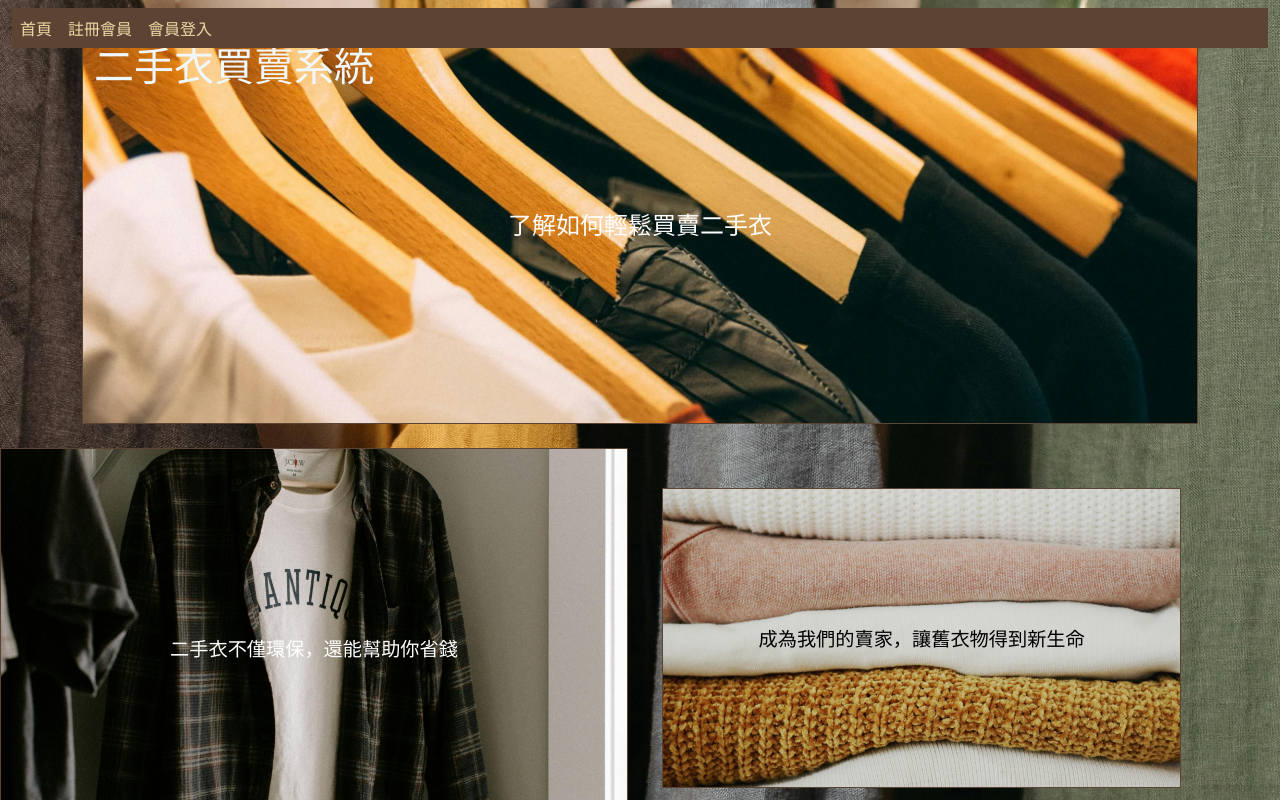
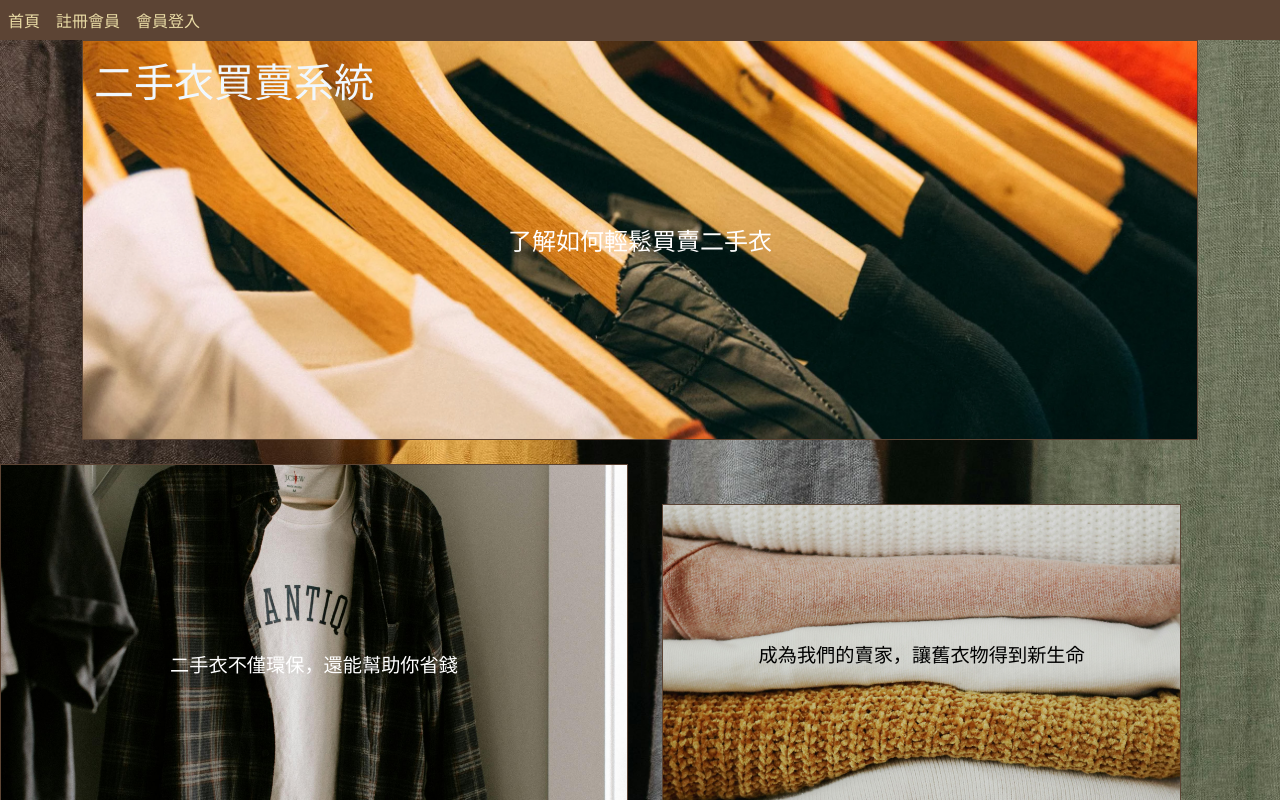
Before and after one commit to AlisonSmith1/secondHandClothesClient, a React (Create React App) app in the folder client/: page / in a window 1280 px wide. Shown: the top 800 px of the page. Built offline with nearby package versions, Linux system fonts and the light colour scheme.

Commit message:
homeComponentDesign

```diff
--- a/client/src/components/nav-component.js
+++ b/client/src/components/nav-component.js
@@ -12,7 +12,7 @@ const NavComponent = ({ currentUser, setCurrentUser }) => {
   return (
     <div>
       <nav>
-        <nav className="navbar navbar-expand-lg fixed-top">
+        <nav className="navbar navbar-expand-lg ">
           <div className="container-fluid ">
             <button
               className="navbar-toggler"
@@ -27,7 +27,7 @@ const NavComponent = ({ currentUser, setCurrentUser }) => {
             </button>
 
             <div
-              className="collapse navbar-collapse"
+              className="collapse navbar-collapse fixed-top"
               id="navbarNav"
               style={{ backgroundColor: "#5C4434", height: "40px" }}
             >
```
